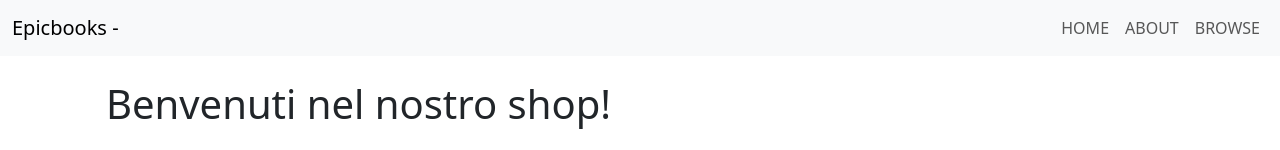
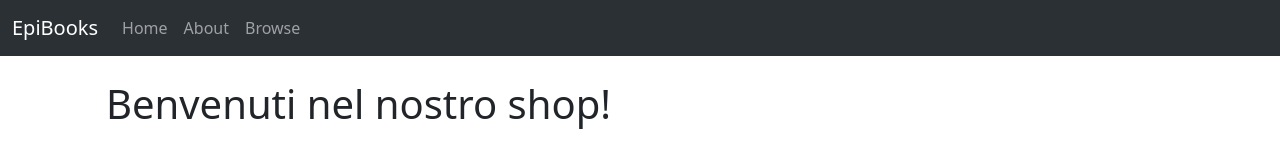
Before and after one commit to GiorgioMigliaccio08/U3-W1-L2-EpicBooks--FS0423IT, a React (Create React App) app: page / in a window 1280 px wide. Shown: the top 150 px of the page. Built offline with nearby package versions, Linux system fonts and the light colour scheme.

Commit message:
Commit 3

```diff
--- a/src/components/MyFooter.jsx
+++ b/src/components/MyFooter.jsx
@@ -1,13 +1,9 @@
-const MyFooter = function () {
-  return (
-    <footer className="d-flex flex-wrap justify-content-between align-items-center py-3 my-4 border-top">
-      <div className=" d-flex justify-content-center">
-        <span className="text-dark d-flex justify-content-center">
-          © 2023 Epic Education, Inc
-        </span>
-      </div>
-    </footer>
-  );
-};
+const MyFooter = () => (
+  <footer className="d-flex bg-dark mt-2">
+    <span className="text-white m-auto p-2">
+      <strong>EPICODE</strong> - Copyright {new Date().getFullYear()}
+    </span>
+  </footer>
+);
 
 export default MyFooter;
--- a/src/components/MyNav.jsx
+++ b/src/components/MyNav.jsx
@@ -1,23 +1,24 @@
-import { Container, Navbar, Nav } from "react-bootstrap";
+import { Navbar, Nav, Container } from "react-bootstrap";
 
-const CustomNavbar = (props) => {
-  return (
-    <Navbar collapseOnSelect expand="lg" className="bg-body-tertiary">
+const MyNav = () => (
+  <Navbar
+    expand="lg"
+    className="bg-body-tertiary mb-3"
+    bg="dark"
+    data-bs-theme="dark"
+  >
     <Container fluid>
-        <Navbar.Brand href="#home">
-          Epicbooks - {props.additionalText}
-        </Navbar.Brand>
-        <Navbar.Toggle aria-controls="responsive-navbar-nav" />
-        <Navbar.Collapse id="responsive-navbar-nav">
-          <Nav className="ms-auto">
-            <Nav.Link href="#features">HOME</Nav.Link>
-            <Nav.Link href="#pricing">ABOUT</Nav.Link>
-            <Nav.Link href="#pricing">BROWSE</Nav.Link>
+      <Navbar.Brand href="#">EpiBooks</Navbar.Brand>
+      <Navbar.Toggle aria-controls="basic-navbar-nav" />
+      <Navbar.Collapse id="basic-navbar-nav">
+        <Nav className="me-auto">
+          <Nav.Link href="#">Home</Nav.Link>
+          <Nav.Link href="#">About</Nav.Link>
+          <Nav.Link href="#">Browse</Nav.Link>
         </Nav>
       </Navbar.Collapse>
     </Container>
   </Navbar>
 );
-};
 
-export default CustomNavbar;
+export default MyNav;
```
Lines whose indentation alone changed are shown as unchanged.
